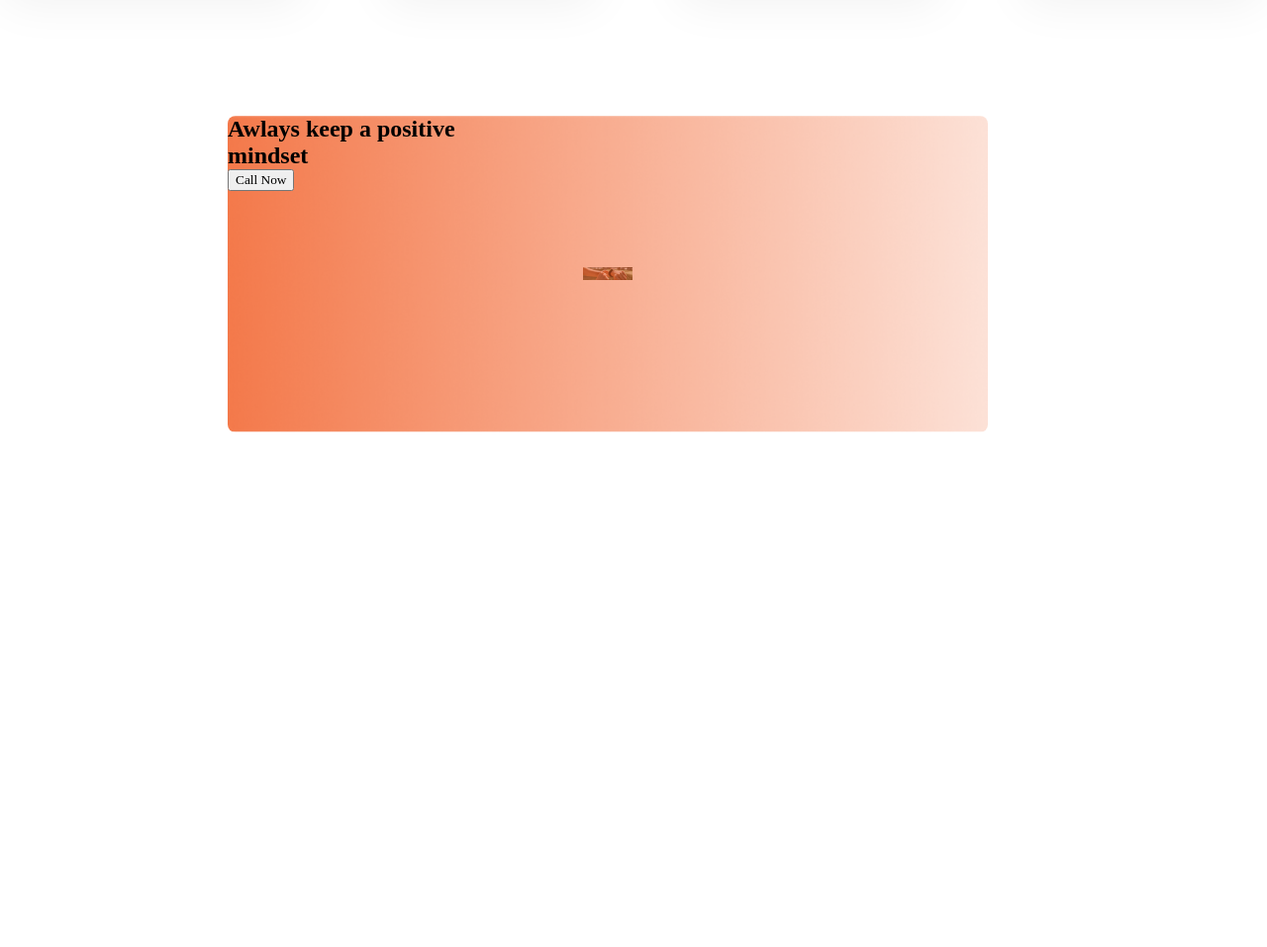
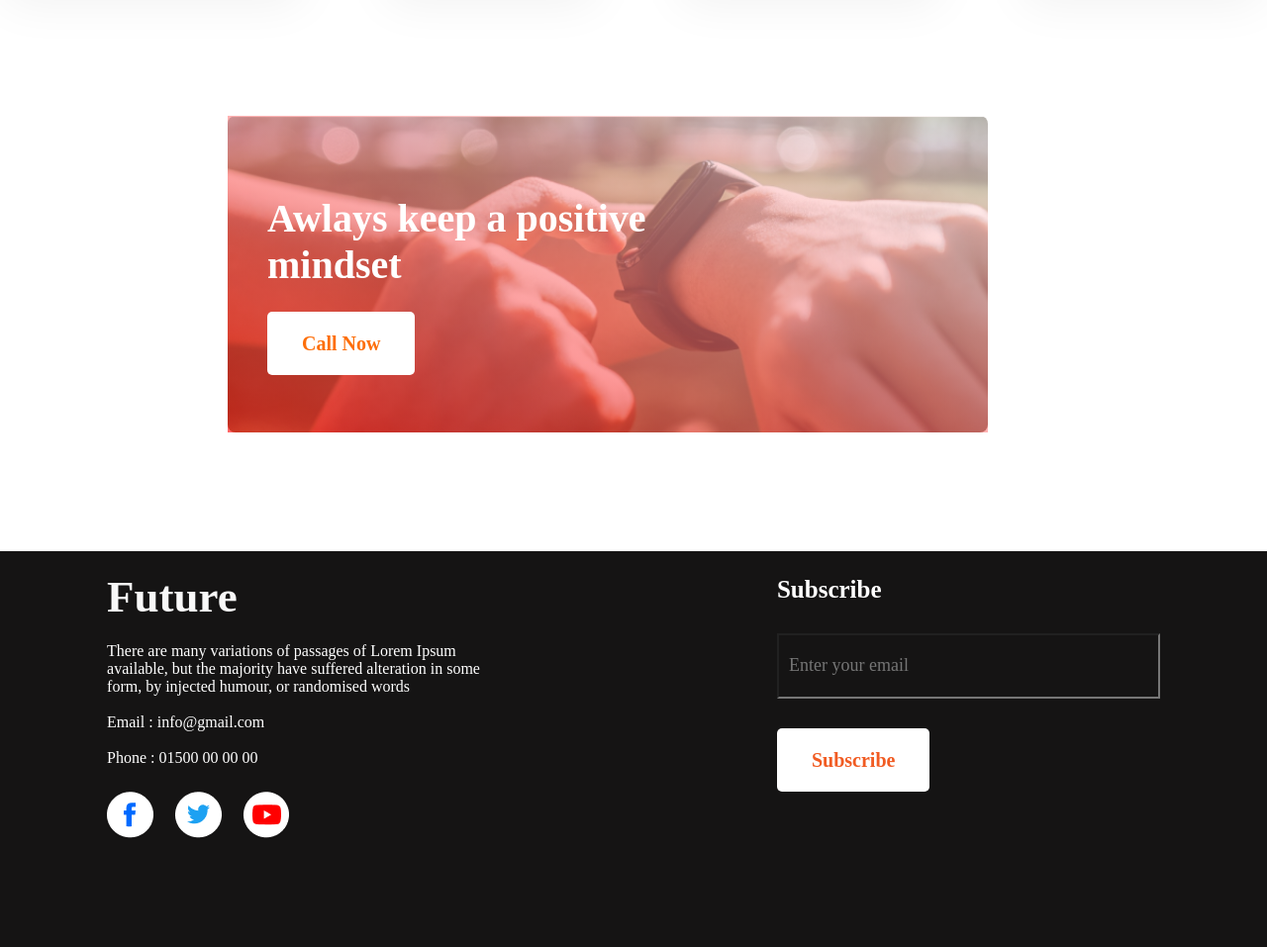
Before and after one commit to MeherNi/new-year-new-me, a plain HTML site: page index.html in a window 1280 px wide. Shown: the part 1893-2850 px from the top of the page at 99% size. Before the commit the page ends 2450 px from the top, so only its background shows below. Drawn offline with Linux system fonts and the light colour scheme.

Commit message:
fourth commit

```diff
--- a/index.html
+++ b/index.html
@@ -6,7 +6,7 @@
     <meta name="viewport" content="width=device-width, initial-scale=1.0">
     <title>Assignment</title>
     <link rel="stylesheet" href="styles/style.css">
-    <link rel="preconnect" href="https://fonts.googleapis.com"><link rel="preconnect" href="https://fonts.gstatic.com" crossorigin><link href="https://fonts.googleapis.com/css2?family=Open+Sans&display=swap" rel="stylesheet">
+    <script src="https://kit.fontawesome.com/a644ebf63f.js" crossorigin="anonymous"></script>
     <link rel="stylesheet" href="https://cdnjs.cloudflare.com/ajax/libs/font-awesome/6.2.1/css/all.min.css" />
 </head>
 <body>
@@ -28,14 +28,15 @@
     <div class="about-content">
         <h1 class="about-title">My failures of <br> previous year</h1>
         <p class="section-description">Contrary to popular belief, Lorem Ipsum is not <br> simply random text. It has roots in a piece of <br> classical Latin literature from 45 BC, making it over <br>2000 years old. Richard McClintock.</p>
+        <br>
         <div class="content">
-            <ul>
-            <i class="fa fa-check">Contrary to popular belief, is not simply.</i>
-            <i class="fa fa-check">Contrary to popular belief.</i>
-            <i class="fa fa-check">Contrary to popular , is not simply.</i>
-            <i class="fa fa-check">Contrary to popular belief, is not simply.</i>
-            <i class="fa fa-check">Contrary to popular simply.</i>
-        </ul>
+           <P>
+            <i class="fa fa-check"></i>Contrary to popular belief, is not simply.<br>
+            <i class="fa fa-check"></i>Contrary to popular belief.<br>
+            <i class="fa fa-check"></i>Contrary to popular , is not simply.<br>
+            <i class="fa fa-check"></i>Contrary to popular belief, is not simply.<br>
+            <i class="fa fa-check"></i>Contrary to popular simply.<br>
+        </P>
         </div>
     </div>
    </section>
@@ -70,18 +71,45 @@
     </div>
 
    </section>
-   <section class="section">
-    <div class="sub-section">
+   <section>
+    <div class="section">
+        <div class="sub-section">
         <h2 class="section-title">Awlays keep a positive <br> mindset</h2>
         <button class="btn2-primary">Call Now</button>
+        </div>
+        <div class="color-overlay"></div>
     </div>
     </div>
-
-   </section>
-</main>
+    <!-- footer -->
+<section class="conatct">
+    <div class="contact-description">
+        <h3 class="contact-title">Future</h3>
+        <p>There are many variations of passages of Lorem Ipsum <br> available, but the majority have suffered alteration in some <br> form, by injected humour, or randomised words</p>
+        <br>
+        <p>Email : info@gmail.com</p>
+        <br>
+        <p>Phone : 01500 00 00 00</p>
+        <a href="">
+            <img src="images/icons/fb.png" alt="">
+        </a>
+        <a href="">
+            <img src="images/icons/twitter.png" alt="">
+        </a>
+        <a href="">
+            <img src="images/icons/youtube.png" alt="">
+        </a>
+    </div>
+    <div class="contact-description2">
+        <h4>Subscribe</h4>
+        <form action="">
+            <input type="email" placeholder="Enter your email">
+            <button class="btn-primary">Subscribe</button>
+        </form>
+    </div>
 
 
+</section>
+    </main>
+    </body>
 
-
-</body>
 </html>
--- a/styles/style.css
+++ b/styles/style.css
@@ -42,7 +42,6 @@
 .header {
     min-height: 100vh;
     display: flex;
-    align-items: right;
     justify-content: right;
     background-image: url('../images/banner/banner1.png');
     background-position: center;
@@ -50,12 +49,22 @@
     background-repeat: no-repeat;
 
 }
-
 .about {
     display: flex;
     align-items: center;
     margin: 0 200px;
 }
+
+.about-title {
+    font-weight: 700;
+    font-size: 40px;
+    margin-bottom: 24px;
+}
+.about-content{
+    margin-left: 100px;
+}
+
+/* palns section */
 
 .plans-container {
     display: flex;
@@ -91,15 +100,132 @@
     font-weight: 500;
     font-size: 25px;
 }
-.section{
-    display: flex;
+
+/* gradient overlay */
+.section {
     width: 60vw;
     height: 40vh;
-    background-image: url('../images/gradient2.png'), url('../images/watch.png');
+    background-image: url('../images/watch.png');
     background-repeat: no-repeat;
     background-position: center, center;
-    background-size: cover,50px;
+    background-size: cover, 50px;
     border-radius: 8px;
-    margin: 120px 230px ;
+    margin: 120px 230px;
+    display: flex;
+    position: relative;
 
 }
+
+.btn2-primary {
+    height: 64px;
+    background: #fff;
+    border-radius: 5px;
+    font-weight: 700;
+    font-size: 20px;
+    border: 0;
+    padding: 20px 35px;
+    color: #FD6E0A;
+    z-index: 1;
+    margin-top: 24px;
+}
+
+.color-overlay {
+    background: linear-gradient(to top right, red, #fff);
+    width: 60vw;
+    height: 40vh;
+    opacity: .6;
+    position: absolute;
+}
+
+.section-title {
+    font-weight: 700;
+    font-size: 40px;
+    color: #fff;
+    z-index: 1;
+}
+
+.sub-section {
+    margin-top: 80px;
+    align-items: center;
+    justify-content: left;
+    margin-left: 40px;
+    text-align: left;
+    z-index: 2;
+}
+
+/* contact styles */
+.conatct {
+    display: flex;
+    background: #151414;
+    width: auto;
+    height: 50vh;
+    gap: 300px;
+    text-align: center;
+    justify-content: center;
+}
+
+.conatct .contact-title {
+    text-align: left;
+    color: #F8F8F8;
+    font-weight: 700;
+    font-size: 45px;
+    padding-bottom: 20px;
+
+}
+
+
+.contact-description {
+    text-align: left;
+    padding-top: 20px;
+}
+
+.contact-description p {
+    color: #fff;
+}
+
+.contact-description img {
+    padding-top: 25px;
+    padding-right: 18px;
+}
+
+.contact-description a {
+    text-decoration: none;
+}
+
+.contact-description2 {
+
+    padding-top: 25px;
+    text-align: left;
+}
+
+.contact-description2 h4 {
+
+    font-weight: 600;
+    font-size: 25px;
+    color: #fff;
+    margin-bottom: 30px;
+}
+
+.contact-description2 input {
+    background: #151414;
+    display: block;
+    font-weight: 400;
+    font-size: 18px;
+    padding-right: 150px;
+    border-radius: 5px #ddd;
+    padding-top: 20px;
+    padding-bottom: 21px;
+    margin-bottom: 30px;
+    padding-left: 10px;
+}
+
+.contact-description2 .btn-primary {
+    height: 64px;
+    background: #fff;
+    border-radius: 5px;
+    font-weight: 700;
+    font-size: 20px;
+    border: 0;
+    padding: 20px 35px;
+    color: #F15B22;
+}
```
